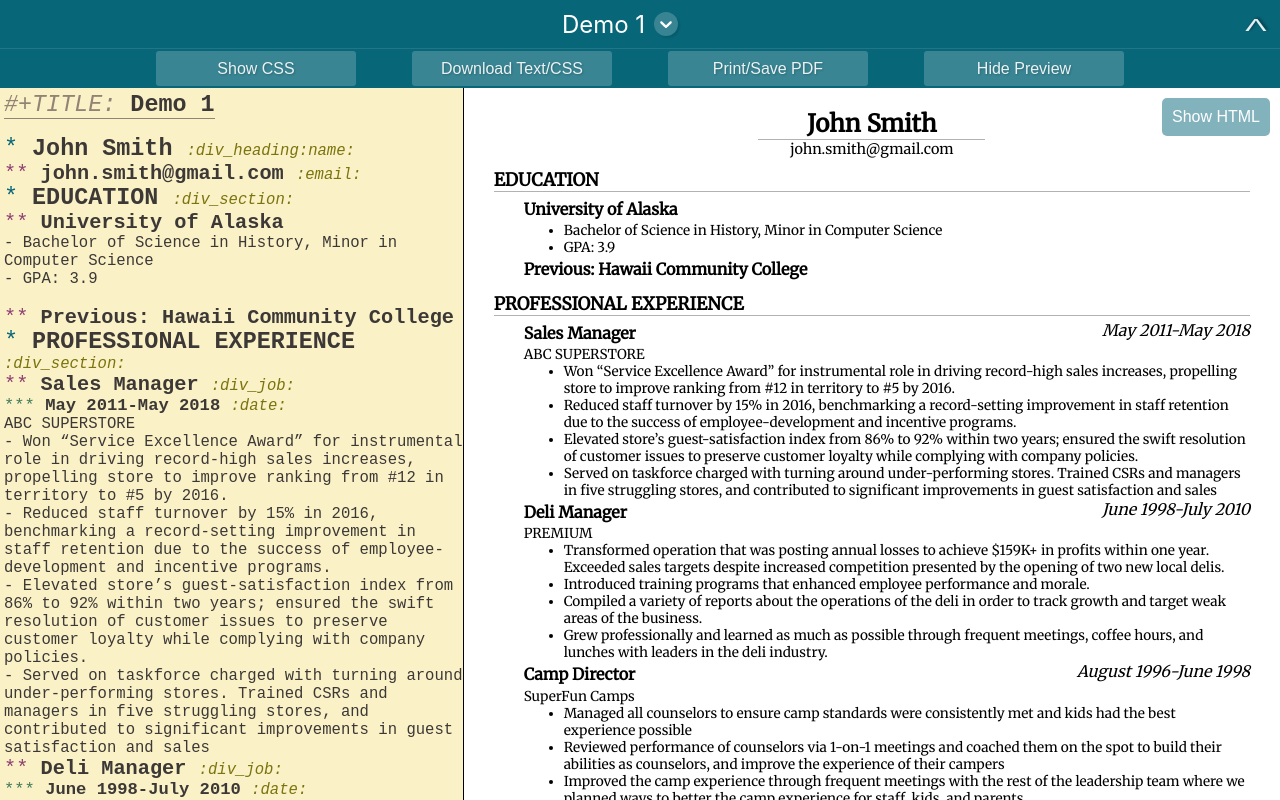
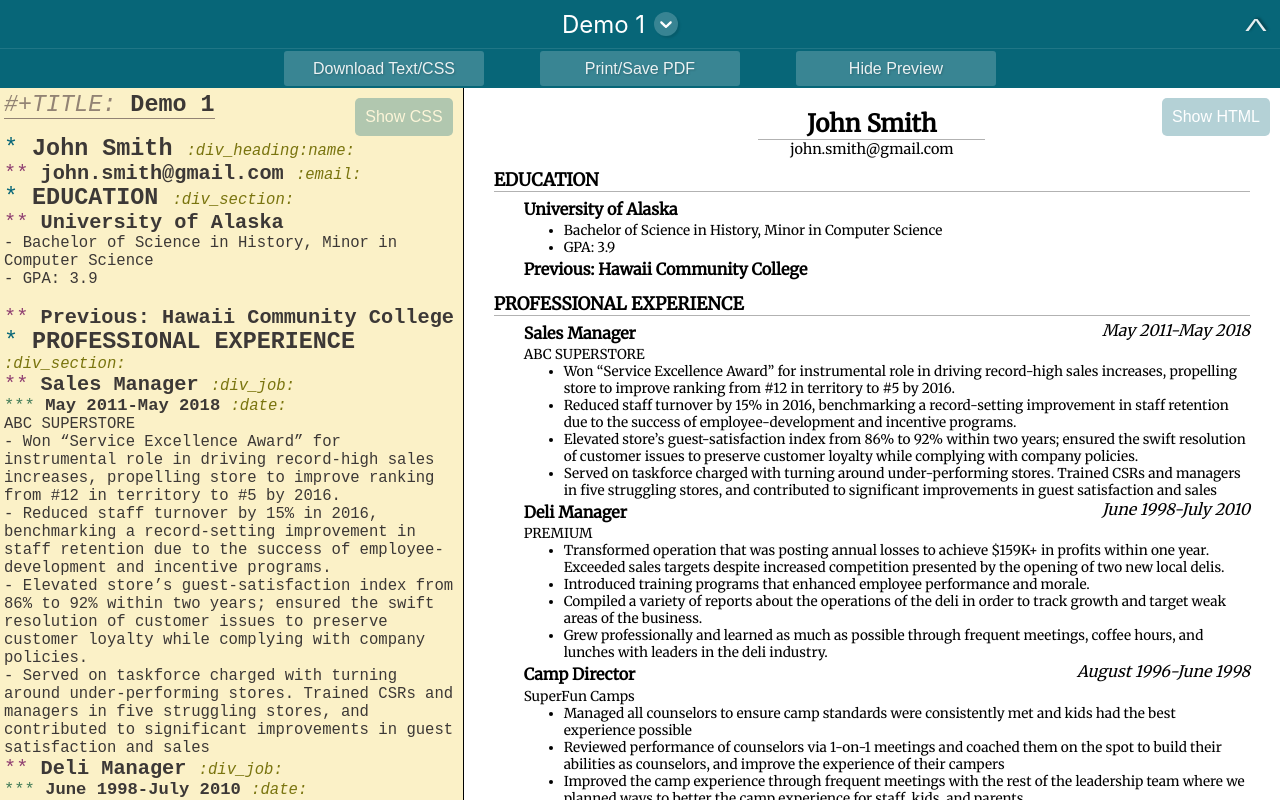
Before and after one commit to gainhad/org-to-resume, a React (Create React App) app: page / in a window 1280 px wide. Built offline with nearby package versions, Linux system fonts and the light colour scheme.

Commit message:
Moved toggle css/text button into editor pane

```diff
--- a/src/App.js
+++ b/src/App.js
@@ -257,7 +257,6 @@ class App extends React.Component {
           toggleMaximized={this.toggleEditorMaximized}
           editorMaximized={this.state.editorMaximized}
           showText={this.state.displayText}
-          toggleText={this.toggleText}
           selector={selector}
           previewRef={this.previewRef}
           saveFiles={this.saveFiles}
@@ -268,6 +267,7 @@ class App extends React.Component {
           isMaximized={this.state.editorMaximized}
           selector={selector}
           documentChange={this.documentChange}
+          toggleText={this.toggleText}
           saveText={this.saveText}
           showText={this.state.displayText}
         />
--- a/src/App.scss
+++ b/src/App.scss
@@ -122,10 +122,16 @@ h2 {
 }
 
 #preview-pane {
-  overflow: auto;
+    position: relative;
+    overflow: hidden;
   &.hidden {
     display: none;
   }
+}
+
+#preview {
+    height: 100%;
+    overflow: auto;
 }
 
 .react-codemirror2 {
@@ -163,7 +169,7 @@ h2 {
   display: flex;
   width: 100%;
   align-items: center;
-  padding: 0 10%;
+  padding: 0px 20vw;
   justify-content: space-around;
   height: 2.5em;
   border-top: 1px solid rgba(255, 255, 255, 0.1);
@@ -224,14 +230,15 @@ h2 {
 }
 
 pre {
-    overflow-x: auto;
-    width: 100%;
+    overflow: auto;
+    height: 100%;
+    padding-top: 50px;
+    margin-top: 0;
     padding-left: 10px;
 }
 
-#toggle-preview-content-button {
+.toggle-button {
     position: absolute;
-    right: 0;
     margin: 10px;
     background: var(--blue);
     color: white;
@@ -239,13 +246,22 @@ pre {
     border: none;
     padding: 10px;
     border-radius: 5px;
-    opacity: .5;
+    opacity: .3;
     font-size: 1em;
     transition: opacity .2s;
     &:hover {
 	opacity: 1;
 	box-shadow: 2px 2px 2px rgba(0, 0, 0, .2);
     }
+}
+
+#toggle-preview-content-button {
+    right: 0;
+}
+
+#toggle-editor-content-button {
+    right: 0;
+    z-index: 3;
 }
 
 // Reset CSS for preview
--- a/src/components/editor.js
+++ b/src/components/editor.js
@@ -37,6 +37,14 @@ class Editor extends React.Component {
     }
     return (
       <div id="edit-pane">
+        <button
+          className="toggle-button"
+          id="toggle-editor-content-button"
+          type="button"
+          onClick={this.props.toggleText}
+        >
+          Show {this.props.showText ? "CSS" : "Text"}
+        </button>
         <CodeMirror
           options={{
             mode: mode,
--- a/src/components/previewer.js
+++ b/src/components/previewer.js
@@ -56,7 +56,11 @@ class Previewer extends React.Component {
           <style>{style}</style>
         </Helmet>
         <div id="preview-pane" className={this.props.hidden ? "hidden" : ""}>
-          <button onClick={this.onClick} id="toggle-preview-content-button">
+          <button
+            onClick={this.onClick}
+            className="toggle-button"
+            id="toggle-preview-content-button"
+          >
             Show {this.state.renderHTML ? "HTML" : "Document"}
           </button>
           {preview}
--- a/src/components/titleBar.js
+++ b/src/components/titleBar.js
@@ -24,13 +24,6 @@ class TitleBar extends React.Component {
         <div
           className={"tool-bar" + (this.state.toolBarVisible ? "" : " hidden")}
         >
-          <button
-            type="button"
-            className="tool-bar-button"
-            onClick={this.props.toggleText}
-          >
-            Show {this.props.showText ? "CSS" : "Text"}
-          </button>
           <button className="tool-bar-button" onClick={this.props.saveFiles}>
             Download Text/CSS
           </button>
```
